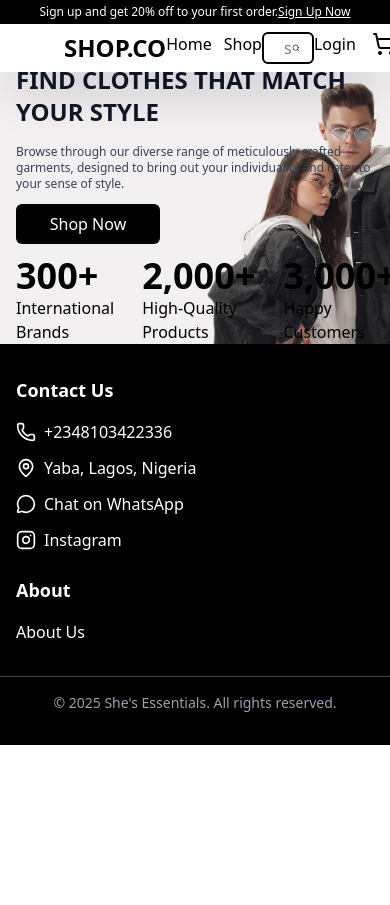
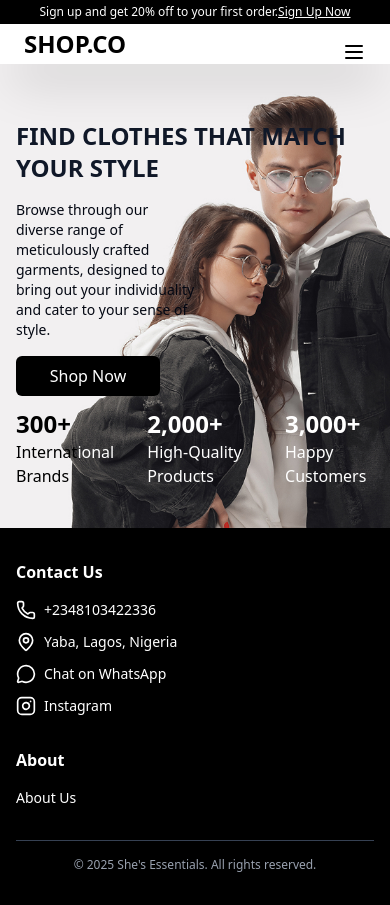
Before and after one commit to Seidu-Boluwatife/my_ecommerce_store, a React (Vite) app: page / in a window 390 px wide. Before the commit the page ends 844 px from the top, so only its background shows below. Built offline with nearby package versions, Linux system fonts and the light colour scheme.

Commit message:
add-mobile-responsiveness

```diff
--- a/src/component/cartAdded.tsx
+++ b/src/component/cartAdded.tsx
@@ -21,8 +21,11 @@ const CartAdded: React.FC<CartAddedProps> = ({ setOpenCart }) => {
   };
 
   return (
-    <div className="min-h-screen w-full bg-white p-4 sm:p-8">
-      <div className="flex justify-between items-center mb-6">
+    <div className="min-h-screen w-full bg-white p-4   pt-16  ">
+      <div className="mt-10 md:mt-16 mb-10 sm:p-8">
+
+
+        <div className="flex justify-between items-center ">
           <h3 className="text-2xl font-bold">Your Cart</h3>
           <X className="cursor-pointer" onClick={() => setOpenCart && setOpenCart(false)} />
         </div>
@@ -67,7 +70,9 @@ const CartAdded: React.FC<CartAddedProps> = ({ setOpenCart }) => {
             </div>
           </div>
         </div>
+      </div>
       <Footer/>
+
     </div>
   );
 };
--- a/src/component/footer.tsx
+++ b/src/component/footer.tsx
@@ -1,16 +1,15 @@
-// src/components/ui/Footer.tsx
 import React from 'react';
 import { Link } from 'react-router-dom';
 import { Phone, MapPin, MessageCircle, Instagram } from 'lucide-react';
 
 const Footer: React.FC = () => {
   return (
-    <footer className="bg-black text-white py-8">
-      <div className="container mx-auto flex flex-col md:flex-row justify-between px-4">
+    <footer className="bg-black text-white py-8 px-4 sm:px-6">
+      <div className="max-w-7xl mx-auto flex flex-col gap-8 md:flex-row md:justify-between">
         {/* Contact Us Section */}
-        <div className="mb-6 md:mb-0">
-          <h3 className="text-lg font-semibold mb-4">Contact Us</h3>
-          <ul className="space-y-3">
+        <div className="md:w-1/2">
+          <h3 className="text-base sm:text-lg font-semibold mb-4">Contact Us</h3>
+          <ul className="space-y-3 text-sm sm:text-base">
             {/* Phone */}
             <li className="flex items-center">
               <Phone className="mr-2 w-5 h-5" />
@@ -54,9 +53,9 @@ const Footer: React.FC = () => {
         </div>
 
         {/* About Section */}
-        <div>
-          <h3 className="text-lg font-semibold mb-4">About</h3>
-          <ul>
+        <div className="md:w-1/4">
+          <h3 className="text-base sm:text-lg font-semibold mb-4">About</h3>
+          <ul className="text-sm sm:text-base space-y-2">
             <li>
               <Link
                 to="/about-us"
@@ -68,8 +67,9 @@ const Footer: React.FC = () => {
           </ul>
         </div>
       </div>
-      {/* Optional: bottom area, copyright */}
-      <div className="mt-8 border-t border-gray-700 pt-4 text-center text-sm text-gray-400">
+
+      {/* Bottom Section */}
+      <div className="mt-8 border-t border-gray-700 pt-4 text-center text-xs sm:text-sm text-gray-400">
         © {new Date().getFullYear()} She's Essentials. All rights reserved.
       </div>
     </footer>
--- a/src/component/moreInfo.tsx
+++ b/src/component/moreInfo.tsx
@@ -194,7 +194,23 @@ const MoreInfo = ({ product, onClose }: MoreInfoProps) => {
 
   return (
   <div className="fixed top-0 left-0 w-full h-screen bg-black/50 z-50 flex items-center justify-center">
-    <div className="p-6 sm:p-10 bg-white rounded-md w-[90%] md:w-[70%] max-h-[90vh] overflow-y-auto relative">
+   <div className="
+  fixed inset-0
+  m-auto
+  bg-white
+  rounded-md
+  w-[95%]
+  sm:w-[90%]
+  md:w-[70%]
+  h-[70vh]
+  md:max-h-[90vh]
+  overflow-y-auto
+  p-4
+  sm:p-6
+  md:p-10
+  z-50
+">
+
       <button
         onClick={onClose}
         className="absolute top-4 right-4 text-gray-500 hover:text-gray-700"
@@ -203,8 +219,8 @@ const MoreInfo = ({ product, onClose }: MoreInfoProps) => {
       </button>
 
       <div className="grid grid-cols-1 md:grid-cols-2 gap-6">
-        <div>
-          <img src={product.image} alt={product.text} className="h-full w-full object-contain rounded" />
+        <div className='size-auto'>
+          <img src={product.image} alt={product.text} className="   h-full w-full object-contain rounded" />
         </div>
 
         <div className="space-y-4">
--- a/src/component/navBar.tsx
+++ b/src/component/navBar.tsx
@@ -5,9 +5,16 @@ import { SearchIcon, ShoppingCartIcon } from "lucide-react"
 import { useAppSelector } from "../redux/hooks"
 import Header from "./header"
 import {Link } from 'react-router-dom'
+import { Menu,X } from "lucide-react"
+import { useState } from "react"
 
 //import Button from "./Button"
 const NavBar =({}:any) =>{
+    const [isMenuOpen,setIsMenuOpen] = useState(false)
+
+    const toggleMenu = ()=>{
+        setIsMenuOpen(!isMenuOpen)
+    }
     const count = useAppSelector((store) => store.CartAdded.length)
 
     return(
@@ -15,14 +22,22 @@ const NavBar =({}:any) =>{
             <div>
                   <Header/>
             </div>
-           <div>
-                <section className="flex flex-row shadow-2xl  pl-16 pr-16  pt-2 pb-2 justify-between text-black bg-white  items-center-100   w-full    ">
-
-
-
-                    <div className="text-black text-2xl font-bold ">
+           <div className="flex  pl-6 pr-6 pt-1 pb-1 shadow-2xl  bg-white  ">
+                <div className="text-black text-2xl font-bold  ">
                     SHOP.CO
                 </div>
+                  {/* <div className=" md:hidden flex items-center justify-between border-2 rounded-md p-2 ml-4
+                  flex-1 min-w-0
+                  w-full sm:w-3/4">
+    <input
+      type="text"
+      placeholder="Search"
+      className="flex-1 pl-2 outline-none"
+    />
+    <SearchIcon className="cursor-pointer ml-2" size={16} />
+  </div> */}
+                <section className="hidden md:flex flex-row  pl-16 pr-16  pt-2 pb-2 justify-between text-black items-center-100   w-full    ">
+
                     <div className=" space-x-3">
                         <Link to='/'>
                             Home
@@ -37,7 +52,6 @@ const NavBar =({}:any) =>{
                         {<SearchIcon className="   hover cursor-pointer outline-none" size={16}/>}
 
                     </div>
-{/* onClick ={() =>setOpenCart(true)} */}
                     <div  className="flex gap-4 relative ">
                         <div className="hover:text-blue-500 underline-offset-1 cursor-pointer">Login</div>
 
@@ -54,6 +68,49 @@ const NavBar =({}:any) =>{
 
 
                 </section>
+                <div className="md:hidden  absolute right-0 top-10 pr-6" onClick={toggleMenu}>
+                    {isMenuOpen ?<X/>: <Menu />}
+
+                </div>
+
+
+                {isMenuOpen &&(
+                    <section className=" flex   md:hidden  absolute top-16 pl-16 pr-16  pt-2 pb-2 justify-between text-black bg-white  items-center-100   -ml-7 w-full -mr-7 ">
+
+
+
+                        <div className=" space-x-3">
+                            <Link to='/'>
+                                Home
+                            </Link>
+                            <Link to ='/shop'>
+                                Shop
+                            </Link>
+                        </div>
+
+
+                        <div  className="flex gap-4 relative ">
+                            <div className="hover:text-blue-500 underline-offset-1 cursor-pointer">Login</div>
+
+                        <Link to='/cart'>
+                                <ShoppingCartIcon />
+                        </Link>
+                            <div className="absolute text-xs rounded-full bg-black w-3.5 h-3.5 font-bold -top-1 -right-4 text-white flex items-center justify-center">
+                                    {count}
+                            </div>
+
+                        </div>
+
+
+
+
+
+
+
+
+                    </section>
+
+                )}
             </div>
 
         </div>
--- a/src/index.css
+++ b/src/index.css
@@ -1,2 +1,11 @@
 
 @import "tailwindcss";
+
+@media (min-width: 421px) and (max-width: 639px) {
+    .test{
+        color: #111;
+    }
+    .test2{
+        color: #fff;
+    }
+}
--- a/src/pages/page.tsx
+++ b/src/pages/page.tsx
@@ -17,29 +17,29 @@ const Page =() => {
   const{ref,inView} = useInView({
 
     threshold:0.1,
-
   });
   console.log("in view",inView)
   return (
-  <div className="">
+  <div className="w-100vh">
 
-  <div className="bg-[url('/image/bgImg.jpg')] bg-cover bg-center mt-16 flex items-center justify-start px-4 sm:px-8 lg:px-16  min-h-[200px] sm:min-h-[300px] md:min-h-[400px] lg:min-h-screen">
+  <div className="bg-[url('/image/bgImg.jpg')] bg-cover bg-[center_right_25%]  md:bg-center  mt-16 flex items-center justify-start px-4 sm:px-8 lg:px-16  min-h-[200px] sm:min-h-[300px] md:min-h-[400px] lg:min-h-screen w-screen
+  ">
     <div className="max-w-xl " >
       <img src='/image/star.svg' alt="" className="w-16 h-16 absolute -top-5 right-46 "/>
-      <h1 className="text-2xl sm:text-4xl md:text-5xl lg:text-6xl font-bold text-gray-900 mb-4 leading-1.1">
+      <h1 className="text-2xl md:text-5xl lg:text-6xl font-bold text-gray-900 mb-4 leading-1.1 pt-14 md:pt-6">
         FIND CLOTHES THAT MATCH YOUR STYLE
       </h1>
-      <p className="text-xs sm:text-base md:text-sm text-gray-700">
+      <p className="text-sm  md:text-lg text-gray-950 w-1/2 break-words md:w-full">
         Browse through our diverse range of meticulously crafted garments, designed to bring out your individuality and cater to your sense of style.
       </p>
       <Link to='/shop'>
-        <Button className='mt-3 text-white bg-black '>Shop Now</Button>
+        <Button className='mt-4 text-white bg-black '>Shop Now</Button>
 
       </Link>
 
-      <div ref={ref} className='flex flex-row space-x-3  mt-3 gap-4 '>
+      <div ref={ref} className='flex flex-row space-x-3  mt-3 gap-4  mb-10 '>
       <div>
-        <p className='font-bold text-4xl '>
+        <p className='font-bold text-2xl md:text-4xl '>
           {inView && (
           <CountUp start={0}
           end={300}
@@ -48,21 +48,21 @@ const Page =() => {
           </CountUp> )}
 
           +</p>
-        <p>International Brands</p>
+        <p>Internat<span className='text-white test  sm:text-black md:text-black '>ional</span> Brands</p>
       </div>
       <div>
-        <p className='font-bold text-4xl'>
+        <p className=' test font-bold text-2xl md:text-4xl text-white sm:text-black'>
             {inView && (
           <CountUp start={0}
           end={2000}
           duration={4}>
 
           </CountUp> )}+</p>
-        <p>High-Quality Products</p>
+        <p className='test text-white sm:text-black'>High-Quality <span className='test2'>Products</span> </p>
 
       </div>
       <div>
-        <p className='font-bold text-4xl'>
+        <p className='font-bold text-2xl md:text-4xl text-white sm:text-black'>
 
             {inView && (
           <CountUp start={0}
@@ -70,7 +70,7 @@ const Page =() => {
           duration={4}>
 
           </CountUp> )}+</p>
-        <p>Happy Customers</p>
+        <p className='text-white sm:text-black'>Happy Customers</p>
       </div>
 
 
```
Lines whose indentation alone changed are shown as unchanged.
